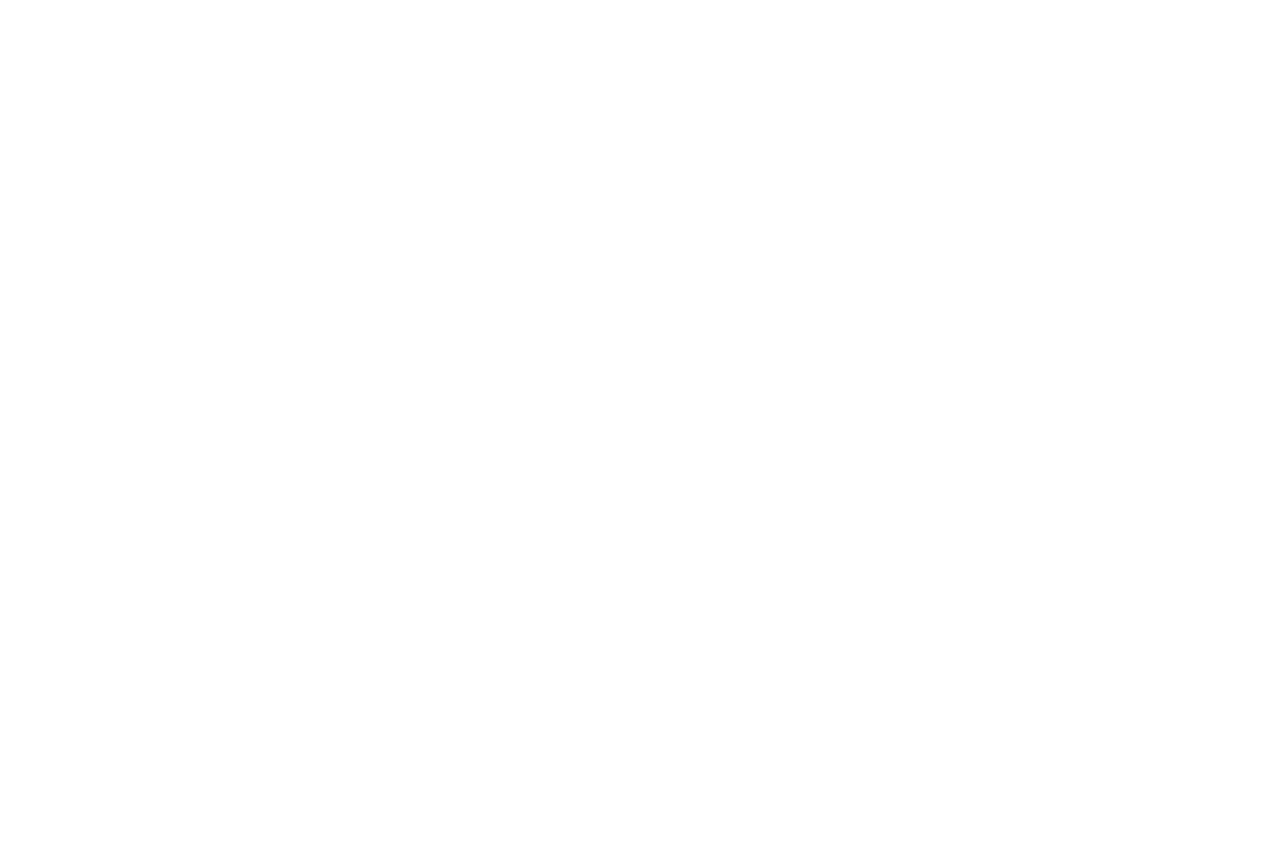
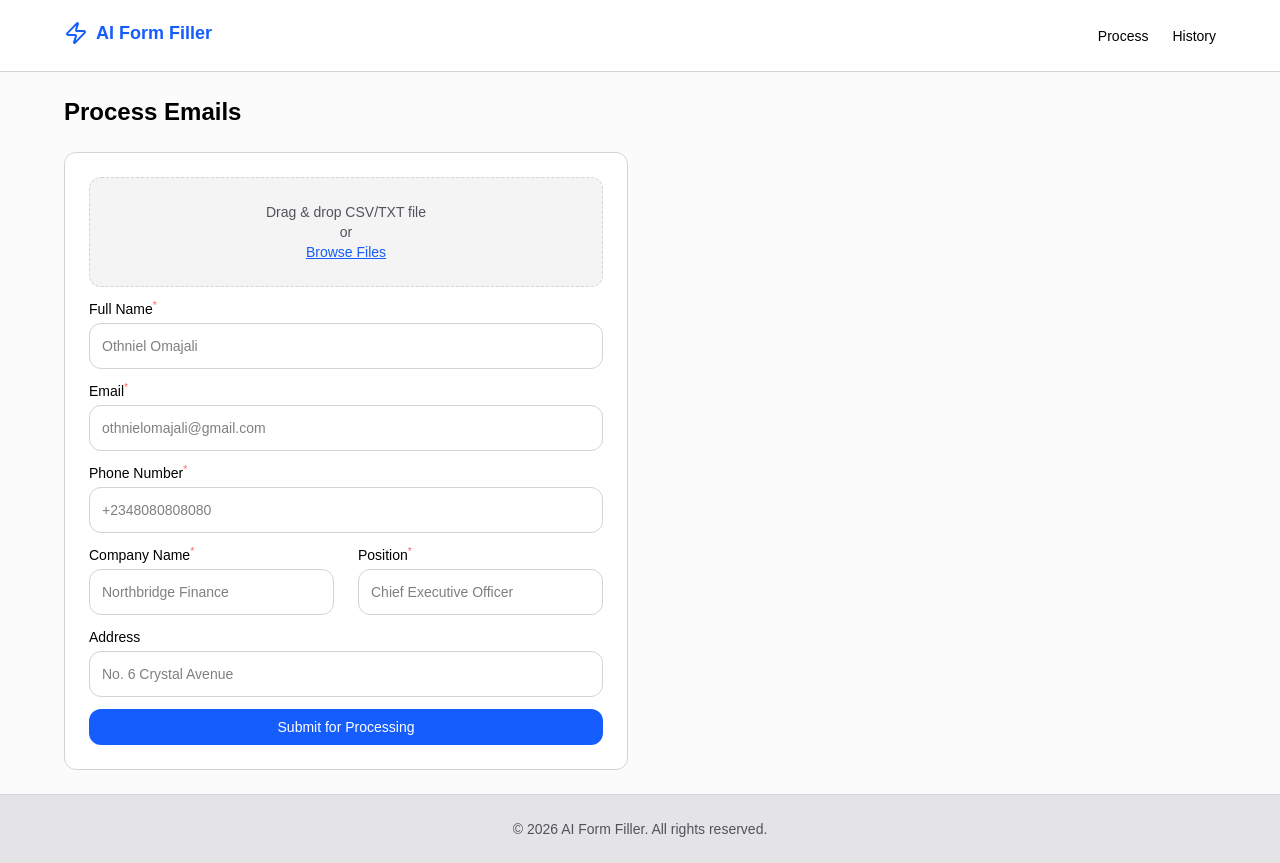
Before and after one commit to thaliairis410-pixel/AIFormFiller, a React (Vite) app: page /process in a window 1280 px wide. Before the commit this address had no page. Before the commit the page ends 800 px from the top, so only its background shows below. Built offline with nearby package versions, Linux system fonts and the light colour scheme.

Commit message:
chore: add processing form

```diff
--- a/src/client/App.tsx
+++ b/src/client/App.tsx
@@ -1,6 +1,7 @@
 import { BrowserRouter, Route, Routes } from "react-router";
 import Layout from "./components/Layout";
 import Index from "./pages/Index";
+import Process from "./pages/Process";
 
 function App() {
 	return (
@@ -8,6 +9,7 @@ function App() {
 			<Routes>
 				<Route path="/" element={<Layout />}>
 					<Route index element={<Index />} />
+					<Route path="/process" element={<Process />} />
 				</Route>
 			</Routes>
 		</BrowserRouter>
--- /dev/null
+++ b/src/client/pages/Process.tsx
@@ -0,0 +1,216 @@
+import { useRef } from "react";
+import { type FieldValues, useForm } from "react-hook-form";
+
+const Process = () => {
+	const fileInputRef = useRef<HTMLInputElement>(null);
+	const {
+		register,
+		formState: { errors },
+		handleSubmit,
+	} = useForm({ mode: "onBlur" });
+
+	const errorClassName = "bg-red-50 border-red-300 outline-red-500";
+	const validClassName = "border-zinc-300 bg-transparent";
+
+	const submit = (form: FieldValues) => alert("Submitted!");
+
+	return (
+		<section className="p-6">
+			<div className="container space-y-6">
+				<h2 className="text-2xl font-bold">Process Emails</h2>
+
+				<div className="container grid grid-cols-2 gap-6">
+					<div>
+						<form
+							onSubmit={handleSubmit(submit)}
+							className="bg-white border border-zinc-300 p-6 rounded-xl space-y-3"
+						>
+							<div
+								className="bg-zinc-100 border border-dashed rounded-xl border-zinc-300 p-6 text-center
+							 text-sm text-zinc-600"
+							>
+								<div>Drag & drop CSV/TXT file</div>
+								<div>or</div>
+								<button
+									onClick={() => fileInputRef.current?.click()}
+									type="button"
+									className="text-blue-600 underline cursor-pointer"
+								>
+									Browse Files
+								</button>
+								<input
+									ref={fileInputRef}
+									type="file"
+									name="file"
+									hidden
+									accept=".txt,.csv"
+								/>
+							</div>
+
+							<div className="flex flex-col text-sm gap-1">
+								<label htmlFor="full-name">
+									Full Name<sup className="text-red-400">*</sup>
+								</label>
+								<input
+									{...register("fullName", {
+										required: { value: true, message: "Enter your full name" },
+										pattern: {
+											value: /^[a-zA-Z\-']+(\s[a-zA-Z\-']+)*$/,
+											message:
+												"Names can only contain letters and/or -, ' characters",
+										},
+									})}
+									type="text"
+									id="full-name"
+									placeholder="Othniel Omajali"
+									className={`${errors.fullName ? errorClassName : validClassName} p-3 border rounded-xl capitalize`}
+								/>
+								{errors.fullName && (
+									<div className="text-red-400 text-xs">
+										{errors.fullName.message as string}
+									</div>
+								)}
+							</div>
+
+							<div className="flex flex-col text-sm gap-1">
+								<label htmlFor="email">
+									Email<sup className="text-red-400">*</sup>
+								</label>
+								<input
+									{...register("email", {
+										required: { value: true, message: "Enter your email" },
+										pattern: {
+											value:
+												/^[a-zA-Z0-9._+-]+@[a-zA-Z0-9._+-]+\.[a-zA-Z0-9]+$/,
+											message: "Enter a valid email",
+										},
+									})}
+									type="email"
+									id="email"
+									placeholder="othnielomajali@gmail.com"
+									className={`${errors.email ? errorClassName : validClassName} p-3 border rounded-xl lowercase`}
+								/>
+								{errors.email && (
+									<div className="text-red-400 text-xs">
+										{errors.email.message as string}
+									</div>
+								)}
+							</div>
+
+							<div className="flex flex-col text-sm gap-1">
+								<label htmlFor="phone-number">
+									Phone Number<sup className="text-red-400">*</sup>
+								</label>
+								<input
+									{...register("phoneNumber", {
+										required: {
+											value: true,
+											message: "Enter your phone number",
+										},
+										pattern: {
+											value: /^\+?[0-9]{5,}$/,
+											message: "Enter a valid phone number",
+										},
+									})}
+									type="tel"
+									id="phone-number"
+									placeholder="+2348080808080"
+									className={`${errors.phoneNumber ? errorClassName : validClassName} p-3 border rounded-xl capitalize`}
+								/>
+								{errors.phoneNumber && (
+									<div className="text-red-400 text-xs">
+										{errors.phoneNumber.message as string}
+									</div>
+								)}
+							</div>
+
+							<div className="grid grid-cols-2 gap-6">
+								<div className="flex flex-col text-sm gap-1">
+									<label htmlFor="company-name">
+										Company Name<sup className="text-red-400">*</sup>
+									</label>
+									<input
+										{...register("companyName", {
+											required: {
+												value: true,
+												message: "Enter your company name",
+											},
+											pattern: {
+												value: /^[a-zA-Z\-']+(\s[a-zA-Z\-']+)*$/,
+												message:
+													"Names can only contain letters and/or -, ' characters",
+											},
+										})}
+										type="text"
+										id="company-name"
+										placeholder="Northbridge Finance"
+										className={`${errors.companyName ? errorClassName : validClassName} p-3 border rounded-xl capitalize`}
+									/>
+									{errors.companyName && (
+										<div className="text-red-400 text-xs">
+											{errors.companyName.message as string}
+										</div>
+									)}
+								</div>
+
+								<div className="flex flex-col text-sm gap-1">
+									<label htmlFor="position">
+										Position<sup className="text-red-400">*</sup>
+									</label>
+									<input
+										{...register("position", {
+											required: { value: true, message: "Enter your position" },
+											pattern: {
+												value: /^[a-zA-Z\-']+(\s[a-zA-Z\-']+)*$/,
+												message: "Only letters and/or -, ' are allowed",
+											},
+										})}
+										type="text"
+										id="position"
+										placeholder="Chief Executive Officer"
+										className={`${errors.position ? errorClassName : validClassName} p-3 border rounded-xl capitalize`}
+									/>
+									{errors.position && (
+										<div className="text-red-400 text-xs">
+											{errors.position.message as string}
+										</div>
+									)}
+								</div>
+							</div>
+
+							<div className="flex flex-col text-sm gap-1">
+								<label htmlFor="address">Address</label>
+								<input
+									{...register("address", {
+										pattern: {
+											value: /^[a-zA-Z\-']+(\s[a-zA-Z\-']+)*$/,
+											message: "Only letters and/or -, ' are allowed",
+										},
+									})}
+									type="text"
+									id="address"
+									placeholder="No. 6 Crystal Avenue"
+									className={`${errors.address ? errorClassName : validClassName} p-3 border rounded-xl capitalize`}
+								/>
+								{errors.address && (
+									<div className="text-red-400 text-xs">
+										{errors.address.message as string}
+									</div>
+								)}
+							</div>
+
+							<button
+								className="text-sm bg-blue-600 text-white p-2 cursor-pointer transition active:scale-95 rounded-xl w-full"
+								type="submit"
+							>
+								Submit for Processing
+							</button>
+						</form>
+					</div>
+				</div>
+			</div>
+		</section>
+	);
+};
+
+export default Process;
```
